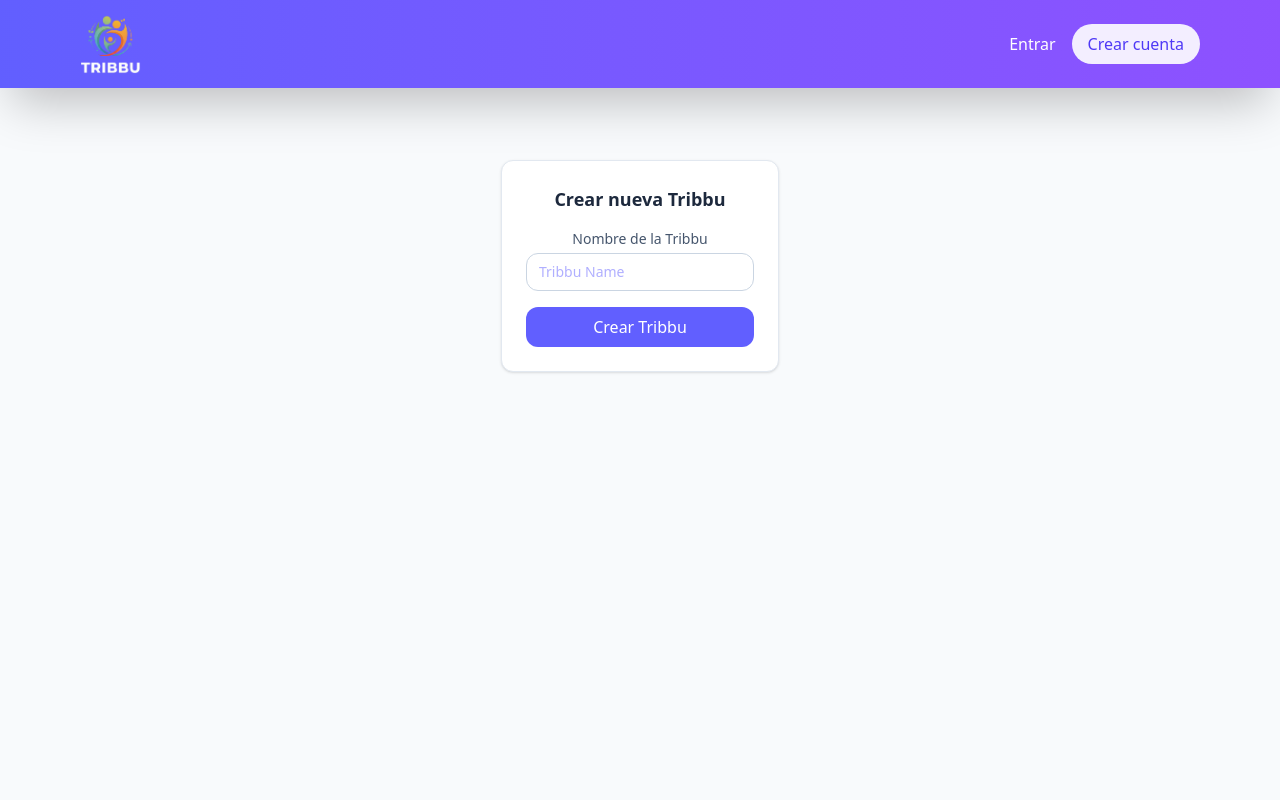
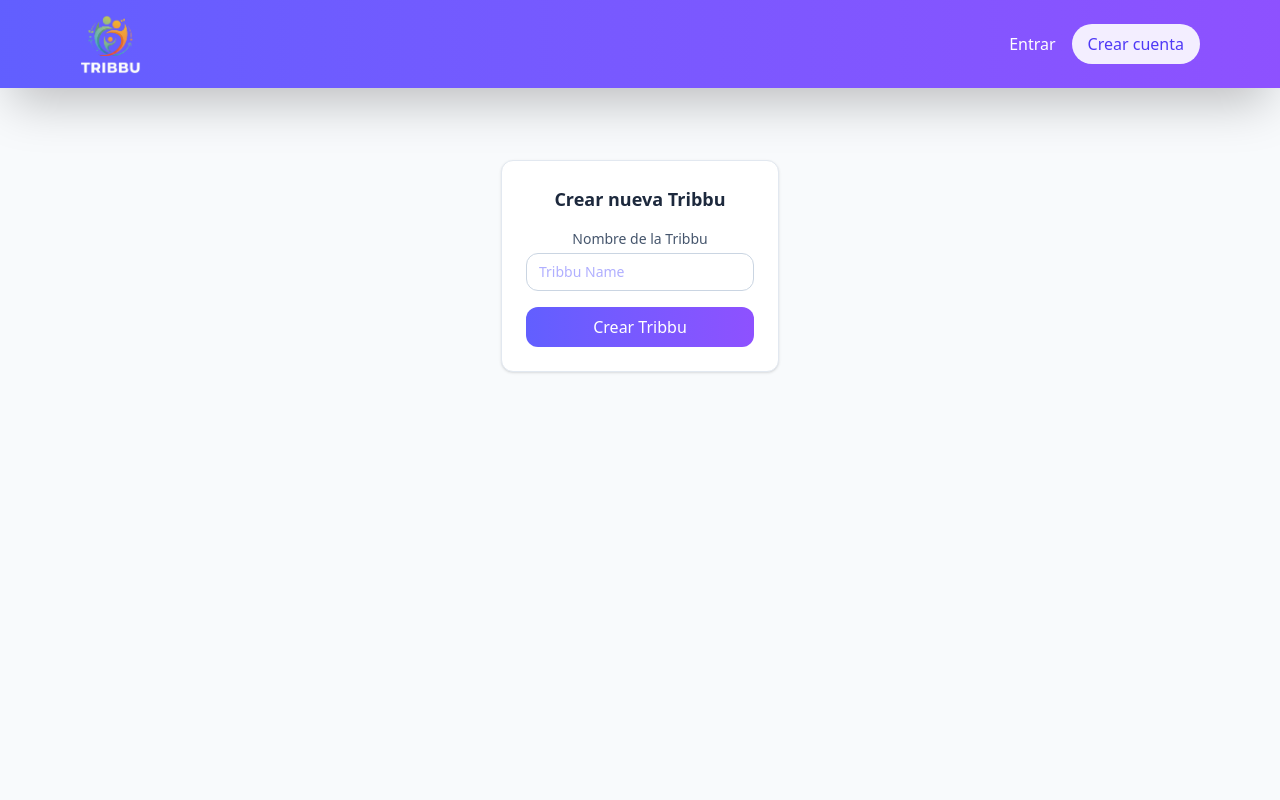
Before and after one commit to PauSerranoHerraiz/tribbu-frontend, a React (Vite) app: page /create-tribbu in a window 1280 px wide. Shown: the top 800 px of the page. Built offline with nearby package versions, Linux system fonts and the light colour scheme.

Commit message:
style: Update button backgrounds to use gradient colors for consistency across components

```diff
--- a/src/components/CreateTribbu.jsx
+++ b/src/components/CreateTribbu.jsx
@@ -50,7 +50,7 @@ function CreateTribbu({ refreshTribbus }) {
 
           <button
             type="submit"
-            className="w-full bg-indigo-500 hover:bg-indigo-600 text-white font-medium py-2 rounded-xl transition"
+            className="w-full bg-gradient-to-r from-indigo-500 to-violet-500 hover:bg-indigo-600 text-white font-medium py-2 rounded-xl transition"
           >
             Crear Tribbu
           </button>
--- a/src/components/ui/Button.jsx
+++ b/src/components/ui/Button.jsx
@@ -8,7 +8,7 @@ export default function Button({
 
   const variants = {
     primary:
-      "bg-indigo-500 text-white hover:bg-indigo-600",
+      "bg-gradient-to-r from-indigo-500 to-violet-500 text-white hover:bg-indigo-600",
     secondary:
       "bg-violet-400 text-white hover:bg-violet-500",
     ghost:
--- a/src/pages/TribbuDetailsPage.jsx
+++ b/src/pages/TribbuDetailsPage.jsx
@@ -174,14 +174,14 @@ function TribbuDetailsPage() {
         <div className="flex flex-wrap gap-3">
           <Link
             to="/tribbus"
-            className="text-sm text-indigo-50 bg-indigo-500 hover:bg-indigo-600 px-4 py-2 rounded-xl transition"
+            className="text-sm text-indigo-50 bg-gradient-to-r from-indigo-500 to-violet-500 hover:bg-indigo-600 px-4 py-2 rounded-xl transition"
           >
             Volver a Tribbus
           </Link>
           {isGuardian && (
             <Link
               to={`/tribbus/edit/${tribbu._id}`}
-              className="text-sm text-indigo-600 bg-indigo-100 hover:bg-indigo-200 px-4 py-2 rounded-xl transition"
+              className="text-sm text-indigo-600 bg-violet-100 hover:bg-indigo-200 px-4 py-2 rounded-xl transition"
             >
               Editar Tribbu
             </Link>
```
